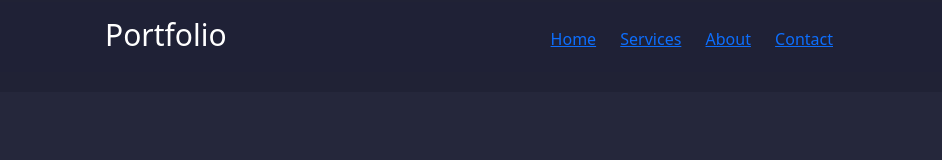
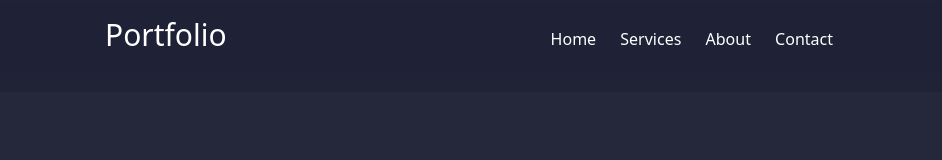
Before and after one commit to Munene-Kariuki/Personal_website, a plain HTML site: page index.html in a window 1280 px wide. Shown: the top 160 px of the page, without its empty margins (166-1108 px from the left). Drawn offline with nearby package versions, Linux system fonts and the light colour scheme.

Commit message:
add hover effect on navbar

```diff
--- a/assets/css/styles.css
+++ b/assets/css/styles.css
@@ -37,6 +37,15 @@ nav > .thelinks > ul > li {
   display: inline-block;
   padding: 10px;
   color: white;
+}
+nav > .thelinks > ul > li > a {
+  text-decoration: none;
+  color: white;
+  cursor: pointer;
+  transition: 0.8s;
+}
+a :hover {
+  color: yellow;
 }
 
 .icons > ul > li{
```
